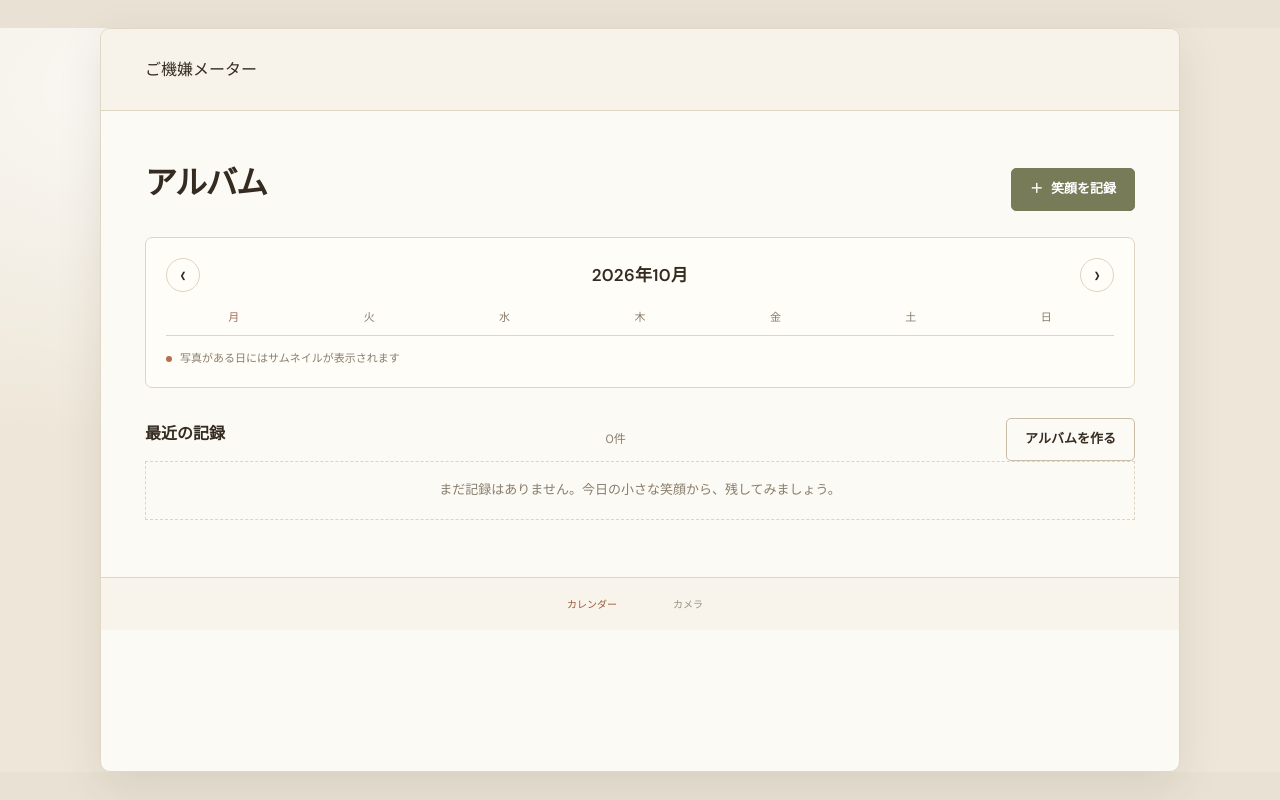
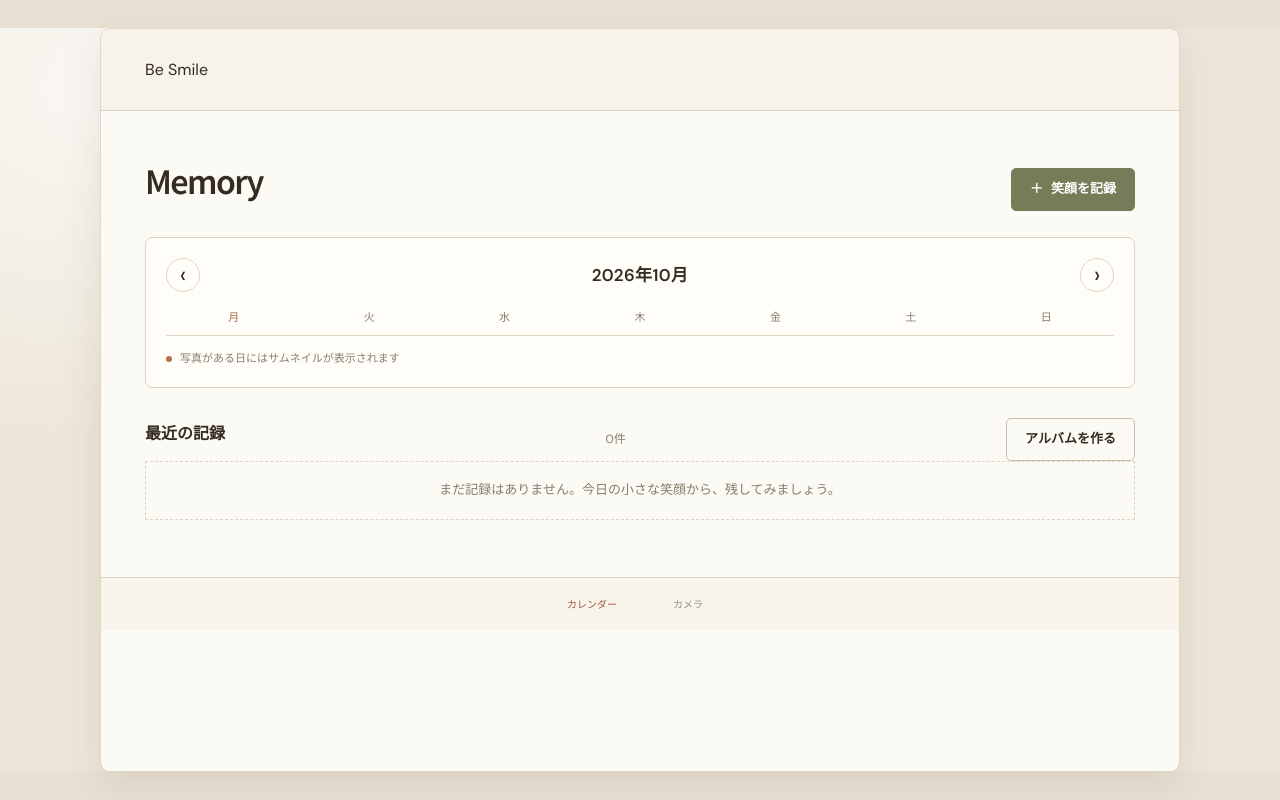
Before and after one commit to Kota3-japanese/Catapult, a plain HTML site: page HTML/index.html in a window 1280 px wide. Drawn offline with Linux system fonts and the light colour scheme.

Commit message:
画面の文字を変更

```diff
--- a/HTML/index.html
+++ b/HTML/index.html
@@ -5,14 +5,14 @@
   <meta charset="utf-8">
   <meta name="viewport" content="width=device-width, initial-scale=1">
   <meta name="theme-color" content="#f5f0e5">
-  <title>ご機嫌メーター</title>
+  <title>Be Smile</title>
   <link rel="stylesheet" href="../CSS/style.css">
 </head>
 <body>
   <div class="app-shell">
     <header class="topbar">
-      <a class="brand" href="#" aria-label="ご機嫌メーター ホーム">
-        <span>ご機嫌メーター</span>
+      <a class="brand" href="#" aria-label="Be Smile ホーム">
+        <span>Be Smile</span>
       </a>
     </header>
 
@@ -25,7 +25,7 @@
       >
         <div class="page-heading">
           <div>
-            <h1 id="calendarTitle">アルバム</h1>
+            <h1 id="calendarTitle">Memory</h1>
           </div>
 
           <button
@@ -115,7 +115,7 @@
         <div class="page-heading compact-heading">
           <div>
             <h1 id="cameraTitle">笑顔を記録</h1>
-            <p class="subheading">カメラの前で、ちょっと一息</p>
+            <p class="subheading">１＋１は？</p>
           </div>
 
           <button
```
